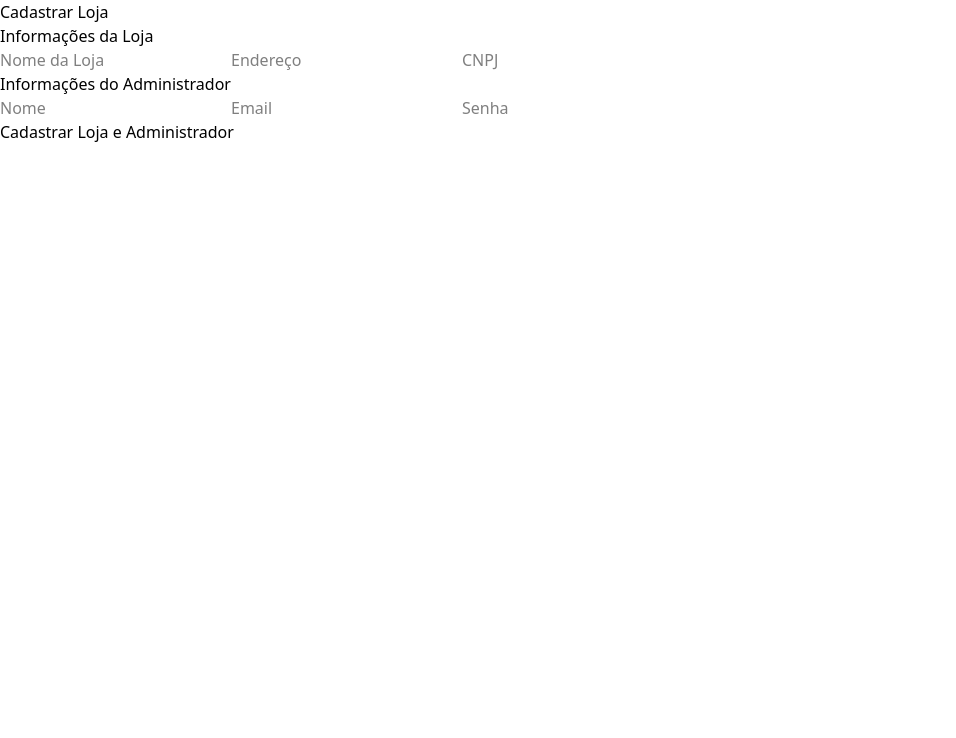
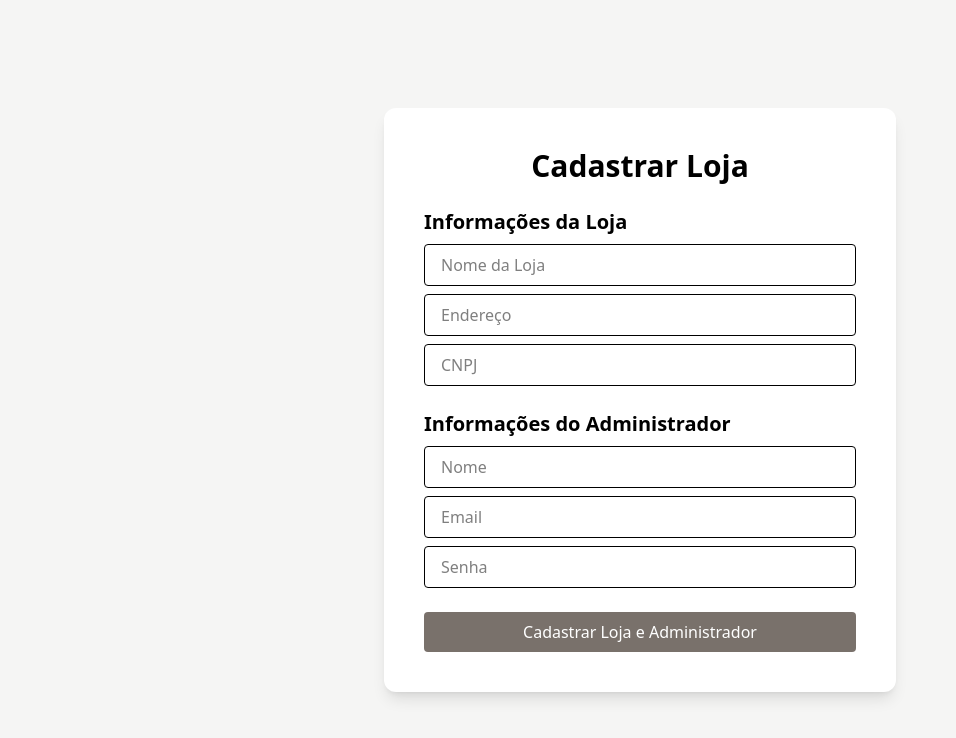
Before and after one commit to aalisonbarbosa/estoque-app, a Next.js app: page /register-store in a window 1280 px wide. Shown: the top 738 px of the page, without its empty margins (0-956 px from the left). Built offline with nearby package versions, Linux system fonts and the light colour scheme; no server answers.

Commit message:
feat(ui): estilizar páginas de login e cadastro

```diff
--- a/app/login/page.tsx
+++ b/app/login/page.tsx
@@ -27,28 +27,32 @@ export default function LoginPage() {
   }
 
   return (
-    <div>
-      <div>
-        <h1>Login</h1>
-        <form onSubmit={handlerSubmit}>
+    <div className="min-h-screen flex items-center justify-center bg-stone-100">
+      <div className="bg-white p-10 rounded-xl shadow-lg w-full max-w-md">
+        <h1 className="text-3xl font-bold text-center mb-6">Login</h1>
+        <form onSubmit={handlerSubmit} className="space-y-4">
           <input
-            type="text"
-            name="email"
+            type="email"
             placeholder="Email"
+            className="w-full border rounded px-4 py-2"
             onChange={(e) => setEmail(e.target.value)}
           />
           <input
             type="password"
-            name="password"
             placeholder="Senha"
+            className="w-full border rounded px-4 py-2"
             onChange={(e) => setPassword(e.target.value)}
           />
-          {error && <p>{error}</p>}
-          <button>Login</button>
+          {error && <p className="text-red-500">{error}</p>}
+          <button className="w-full bg-stone-500 text-white px-4 py-2 rounded hover:bg-stone-600 duration-300 cursor-pointer">
+            Entrar
+          </button>
         </form>
-        <div>
-          <button>Esqueceu a senha?</button>
-          <button>
+        <div className="text-center mt-4 space-x-5">
+          <button className="text-blue-700 hover:underline cursor-pointer">
+            Esqueceu a senha?
+          </button>
+          <button className="text-blue-700 hover:underline cursor-pointer">
             <Link href="/register-store">Cadastrar loja</Link>
           </button>
         </div>
--- a/app/register-store/page.tsx
+++ b/app/register-store/page.tsx
@@ -33,47 +33,58 @@ export default function RegisterStorePage() {
   }
 
   return (
-    <div>
-      <div>
-        <h1>Cadastrar Loja</h1>
-        <form onSubmit={handlerSubmit}>
-          <div>
-            <h2>Informações da Loja</h2>
+    <div className="min-h-screen flex items-center justify-center bg-stone-100">
+      <div className="bg-white p-10 rounded-xl shadow-lg w-full max-w-lg">
+        <h1 className="text-3xl font-bold text-center mb-6">Cadastrar Loja</h1>
+        <form onSubmit={handlerSubmit} className="space-y-6">
+          <div className="space-y-2">
+            <h2 className="text-xl font-semibold">Informações da Loja</h2>
             <input
               type="text"
               placeholder="Nome da Loja"
+              className="w-full border rounded px-4 py-2"
               onChange={(e) => setStoreName(e.target.value)}
             />
             <input
               type="text"
               placeholder="Endereço"
+              className="w-full border rounded px-4 py-2"
               onChange={(e) => setAddress(e.target.value)}
             />
             <input
-              type="number"
+              type="text"
               placeholder="CNPJ"
+              className="w-full border rounded px-4 py-2"
               onChange={(e) => setTaxId(e.target.value)}
             />
           </div>
-          <div>
-            <h2>Informações do Administrador</h2>
+          <div className="space-y-2">
+            <h2 className="text-xl font-semibold">
+              Informações do Administrador
+            </h2>
             <input
               type="text"
               placeholder="Nome"
+              className="w-full border rounded px-4 py-2"
               onChange={(e) => setAdminName(e.target.value)}
             />
             <input
               type="email"
               placeholder="Email"
+              className="w-full border rounded px-4 py-2"
               onChange={(e) => setAdminEmail(e.target.value)}
             />
             <input
               type="password"
               placeholder="Senha"
+              className="w-full border rounded px-4 py-2"
               onChange={(e) => setPassword(e.target.value)}
             />
           </div>
-          <button>Cadastrar Loja e Administrador</button>
+
+          <button className="w-full bg-stone-500 text-white px-4 py-2 rounded hover:bg-stone-600 cursor-pointer">
+            Cadastrar Loja e Administrador
+          </button>
         </form>
       </div>
     </div>
```
